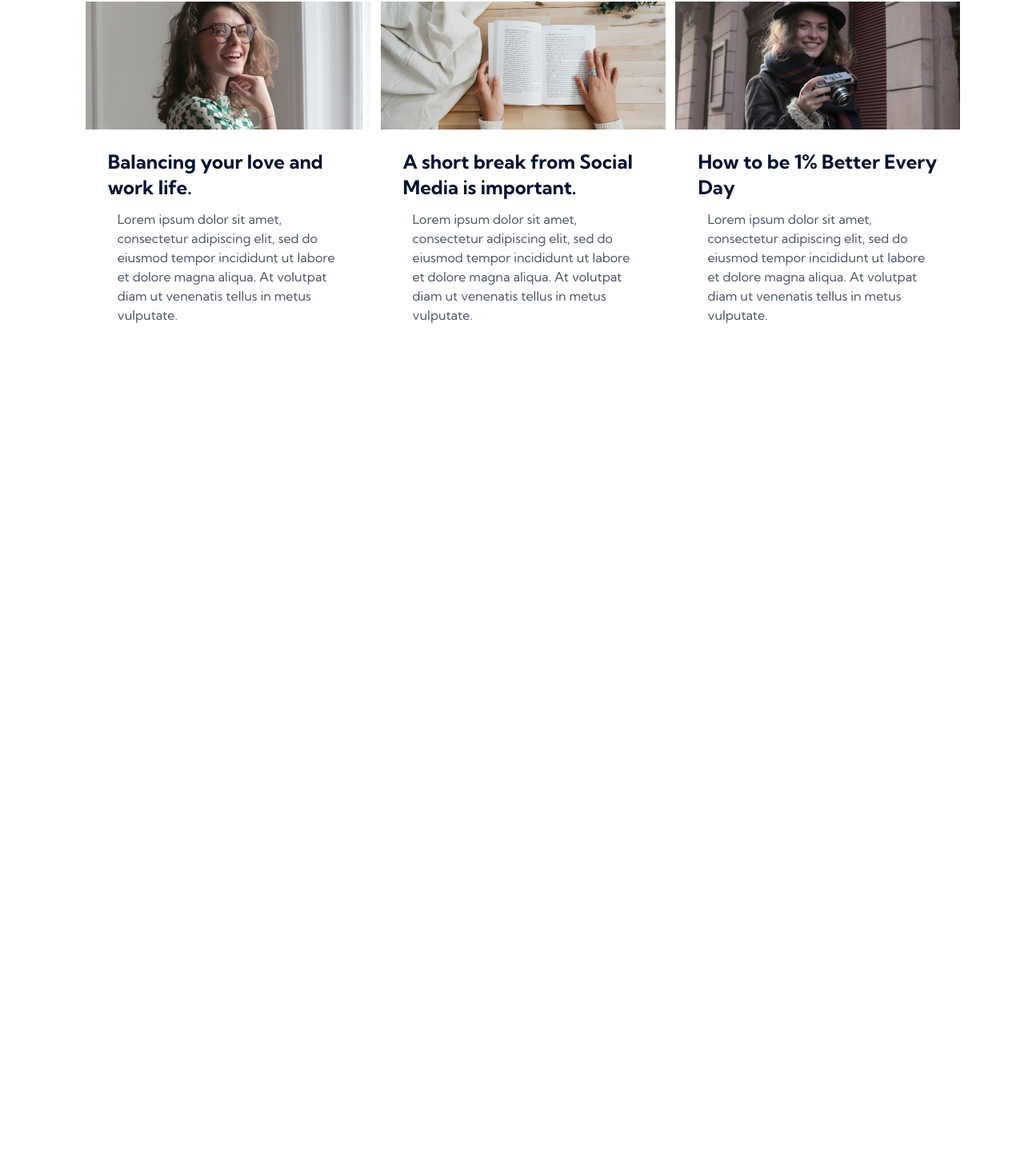
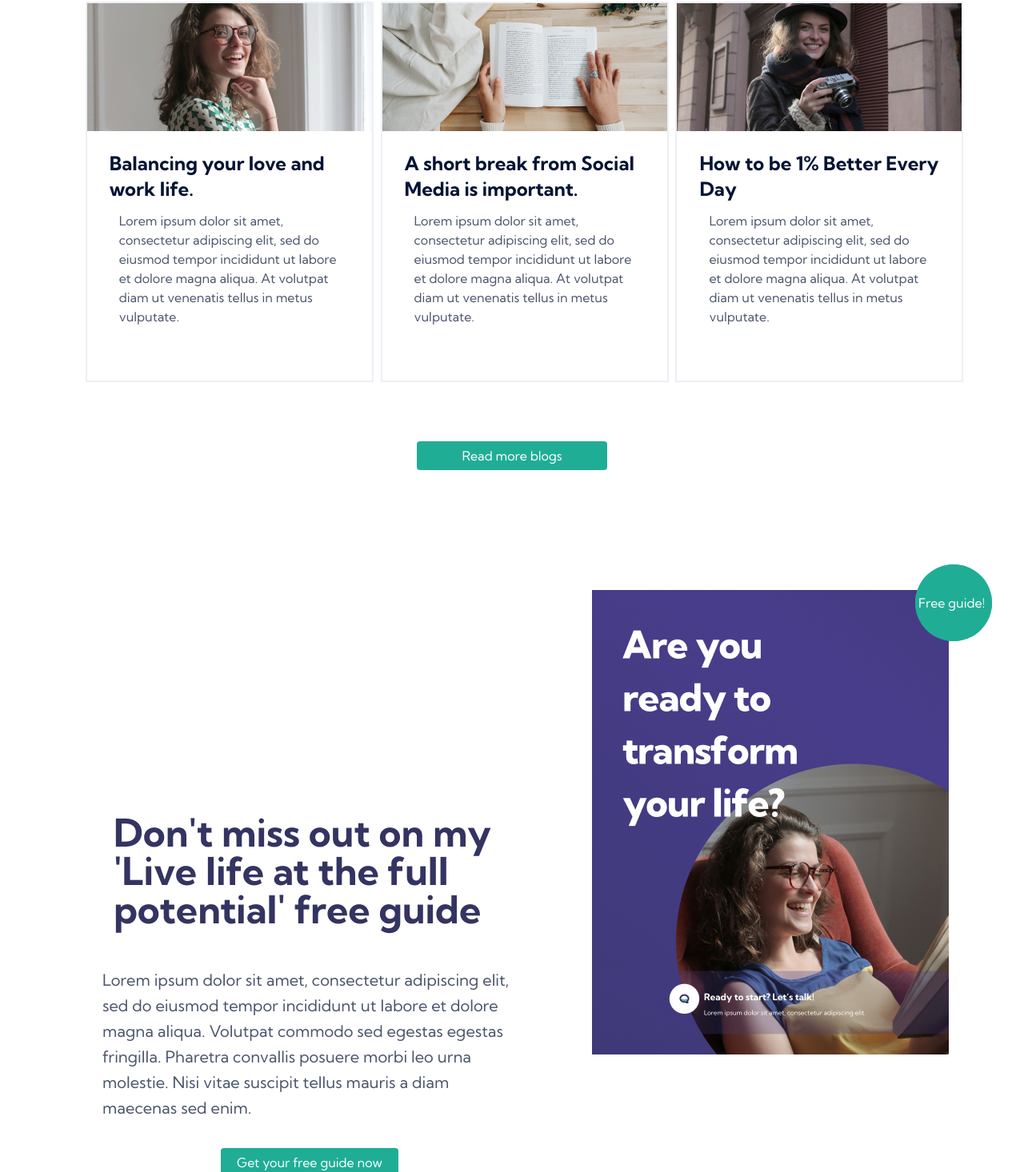
Before and after one commit to IngaSafranova/happy-coaching, a Next.js app: page / in a window 1280 px wide. Shown: the part 2626-4092 px from the top of the page at 80% size. Before the commit the page ends 3300 px from the top, so only its background shows below. Built offline with nearby package versions, Linux system fonts and the light colour scheme.

Commit message:
working on CTA section

```diff
--- a/app/page.js
+++ b/app/page.js
@@ -6,6 +6,8 @@ import HeroSection from "./ui/components/heroSection";
 import IntroductionSection from "./ui/components/introductionSection";
 import ReviewsSection from "./ui/components/reviewsSection";
 import BlogSection from "./ui/components/blogSection";
+import FreeGuideSection from "./ui/components/freeGuideSection";
+import CtaSection from "./ui/components/ctaSection";
 
 
 export default function Home() {
@@ -16,8 +18,9 @@ export default function Home() {
       <HeroSection />
       <IntroductionSection />
       <ReviewsSection />
-      <BlogSection/>
-
+      <BlogSection />
+      <FreeGuideSection/>
+     <CtaSection/>
     </>
   );
 }
--- a/app/ui/components/blogCard.js
+++ b/app/ui/components/blogCard.js
@@ -1,18 +1,21 @@
 import React from 'react'
 import Image from 'next/image';
+import Link from 'next/link';
 
 
 function BlogCard(props) {
   return (
-    <div className="mx-auto mt-10 w-fit flex-col lg:m-0 lg:h-96 lg:w-85 ">
+    <div className="mx-auto mt-10 w-fit pb-14 border-2 border-lightSeasolt flex-col lg:m-0 lg:h-fit lg:w-fit ">
       <div className="h-40 w-85">
         <Image {...props} src={props.src} alt="" width={356} height={160} />
       </div>
-      <div className="h-44 w-78 py-3 mx-auto">
-        <h3 className=" text-2xl py-3 font-bold text-darkestBlue">
-          {props.title}
-        </h3>
-        <p className="w-fit pl-3 text-base text-gray">{props.text}</p>
+      <div className="mx-auto h-fit w-78 py-3">
+        <Link href='/guide'>
+          <h3 className=" py-3 text-2xl font-bold text-darkestBlue">
+            {props.title}
+          </h3>
+          <p className="w-fit pl-3  text-base text-gray">{props.text}</p>
+        </Link>
       </div>
     </div>
   );
--- a/app/ui/components/blogSection.js
+++ b/app/ui/components/blogSection.js
@@ -1,14 +1,19 @@
 import React from 'react'
 import HomepageBlogs from './homepageBlogs';
+import BlogsLink from './blogsLink';
 
 function BlogSection() {
   return (
-      <section className="mx-auto h-fit w-screen  max-w-8xl flex-col bg-white lg:h-840">
-          <h2 className='lg:text-5xl lg:leading-[56px] mt-20 mb-14 text-3xl w-5/6 sm:w-4/6 md:w-3/6 font-bold text-darkBlue lg:w-[680px] lg:h-28 mx-auto'>Stay Motivated, read the weekly blog articles.
-          </h2>
-          <div className="mx-auto h-fit w-10/12 max-w-7xl" >
-            <HomepageBlogs/>
-          </div>
+    <section className="mx-auto h-fit w-screen  max-w-8xl flex-col bg-white lg:h-840">
+      <h2 className="mx-auto mb-14 mt-20 w-5/6 text-3xl font-bold text-darkBlue sm:w-4/6 md:w-3/6 lg:h-28 lg:w-[680px] lg:text-5xl lg:leading-[56px]">
+        Stay Motivated, read the weekly blog articles.
+      </h2>
+      <div className="mx-auto h-fit w-10/12 max-w-7xl">
+        <HomepageBlogs />
+      </div>
+      <div className='mx-auto w-fit mt-20'>
+        <BlogsLink />
+      </div>
     </section>
   );
 }
--- /dev/null
+++ b/app/ui/components/blogsLink.js
@@ -0,0 +1,23 @@
+import Link from "next/link";
+import React from "react";
+import { usePathname } from "next/navigation";
+import clsx from "clsx";
+
+export default function BlogsLink({ className }) {
+  const pathName = usePathname();
+
+  return (
+    <Link
+      href="/guide"
+      className={clsx(
+        "w-64 rounded bg-complimentaryGreen px-14 py-2  text-white  hover:font-semibold lg:mb-1",
+        {
+          "font-semibold text-darkBlue": pathName === "/guide",
+        },
+        className,
+      )}
+    >
+      Read more blogs
+    </Link>
+  );
+}
--- /dev/null
+++ b/app/ui/components/ctaSection.js
@@ -0,0 +1,15 @@
+import React from "react";
+
+export default function CtaSection() {
+  return (
+      <section className="mx-auto h-fit w-screen  max-w-8xl bg-white lg:h-[576px]">
+          <div className="mx-auto h-fit w-fit  flex-col  lg:flex-row bg-seasalt rounded-3xl lg:h-[480px] lg:w-[1216px] ">
+              <div className="lg:w-1/2 w-3/4 mx-auto h-[350px] my-auto bg-red-50 flex-col">
+                  <h2 className="font-extrabold text-2xl lg:text-4xl text-darkBlue">
+                      Get 15-Minutes Complimentary online session.
+                 </h2>
+            </div>
+          </div>
+    </section>
+  );
+}
--- /dev/null
+++ b/app/ui/components/freeGuideCard.js
@@ -0,0 +1,26 @@
+import React from 'react'
+import LinkGuide from './freeGuide';
+
+
+
+export default function FreeGuideCard(props) {
+    return (
+      <div className="mx-auto  w-11/12 flex-col mt-14 place-content-center sm:w-9/12 md:w-10/12 lg:ml-28 lg:mt-56 lg:h-52 lg:w-[550px] lg:py-24">
+        <h1 className="mx-auto w-fit h-auto px-4 py-6 text-2xl font-extrabold text-darkBlue md:text-3xl lg:w-[490px] lg:pl-0 lg:text-5xl">
+          Don&apos;t miss out on my &apos;Live life at the full potential&apos;
+          free guide
+        </h1>
+        <p className="px-4 py-6 mx-auto w-fit text-xl leading-8 text-gray">
+          Lorem ipsum dolor sit amet, consectetur adipiscing elit, sed do
+          eiusmod tempor incididunt ut labore et dolore magna aliqua. Volutpat
+          commodo sed egestas egestas fringilla. Pharetra convallis posuere
+          morbi leo urna molestie. Nisi vitae suscipit tellus mauris a diam
+          maecenas sed enim.
+        </p>
+
+        <div className=" my-6 w-fit mx-auto sm:mt-4">
+          <LinkGuide className=" mx-auto sm:m-0" />
+        </div>
+      </div>
+    );
+}
--- /dev/null
+++ b/app/ui/components/freeGuideSection.js
@@ -0,0 +1,13 @@
+import Image from 'next/image';
+import React from 'react'
+import PosterCard from './posterCard';
+import FreeGuideCard from './freeGuideCard';
+
+export default function FreeGuideSection() {
+  return (
+    <section className="mx-auto flex h-full pb-10 lg:pb-40 w-screen max-w-8xl flex-col-reverse justify-evenly bg-white lg:flex-row-reverse">
+      <PosterCard />
+      <FreeGuideCard />
+    </section>
+  );
+}
--- a/app/ui/components/homepageBlogs.js
+++ b/app/ui/components/homepageBlogs.js
@@ -22,7 +22,7 @@ const blogs = [
 function HomepageBlogs() {
   return (
     <>
-      <div className="mx-auto w-fit flex-col lg:grid lg:gap-x-10 lg:grid-cols-3 lg:grid-rows-1">
+      <div className="mx-auto w-fit  flex-col lg:grid lg:gap-x-10 lg:grid-cols-3 lg:grid-rows-1">
         {blogs.map((blog) => {
           return (
             <BlogCard
--- a/app/ui/components/mobileMenuButton.js
+++ b/app/ui/components/mobileMenuButton.js
@@ -3,7 +3,7 @@ import { faBars } from "@fortawesome/free-solid-svg-icons";
 
 function MobileMenuButton({ onClick }) {
   return (
-    <button className="absolute right-7 top-2 p-3 sm:right-10" onClick={onClick}>
+    <button className="absolute right-1 top-2 p-3 sm:right-10" onClick={onClick}>
       <FontAwesomeIcon className="text-4xl text-darkBlue" icon={faBars} />
     </button>
   );
--- a/app/ui/components/navbar.js
+++ b/app/ui/components/navbar.js
@@ -20,14 +20,14 @@ export default function Navbar() {
   const pathName = usePathname();
 
   return (
-    // <header className="w-screen max-w-6xl">
-      <div className="position:absolute left-0 right-0  top-0 h-16 bg-white">
+     //<header className="w-screen max-w-6xl">
+      <div className="position:absolute w-screen left-0 right-0  top-0 h-16 bg-white">
         <section className="mx-auto flex max-w-8xl w-screen items-center  justify-between p-4">
           <div className="hidden  h-16 flex-col max-w-6xl justify-center  py-6 md:flex">
             <Logo />
             <DesktopNavLinks />
           </div>{" "}
-          <div className="my-4  flex flex-row md:hidden">
+          <div className="my-auto  flex flex-row md:hidden">
             <Logo />
             <div
               className={`fixed right-0 top-0 z-10 flex h-full w-full transform flex-col items-center justify-center bg-white text-black transition-transform duration-300 ${
--- /dev/null
+++ b/app/ui/components/posterCard.js
@@ -0,0 +1,37 @@
+import React from 'react'
+import Image from 'next/image';
+import Link from 'next/link';
+import cn from '@/app/lib/cn';
+import { usePathname } from 'next/navigation';
+
+
+export default function PosterCard({className}) {
+
+const pathName = usePathname()
+
+  return (
+    <div className="h-fit mx-auto lg:w-[500px] w-4/5 sm:w-fit lg:mr-10 relative">
+      <div className='w-24 h-24 absolute -right-1 top-8 lg:right-0 lg:top-8 lg: bg-complimentaryGreen rounded-full flex  ml-10'>
+        <Link
+          href="/guide"
+          className={cn(
+            " w-24 rounded-full place-content-center px-1  bg-complimentaryGreen  text-white  hover:font-semibold",
+            {
+              "font-semibold text-darkBlue": pathName === "/guide",
+            },
+            className,
+          )}
+        >
+          Free guide!
+        </Link>
+      </div>
+      <Image
+        src="/poster.png"
+        width={446}
+        height={581}
+        alt="poster with the slogan: 'Are you ready to transform your life?'"
+        className="mt-16"
+      />
+    </div>
+  );
+}
```
Also changed, not shown: public/poster.png (added).
